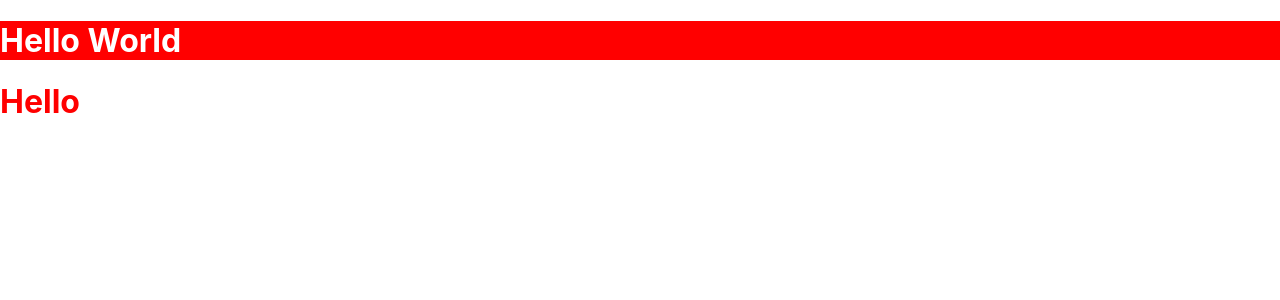
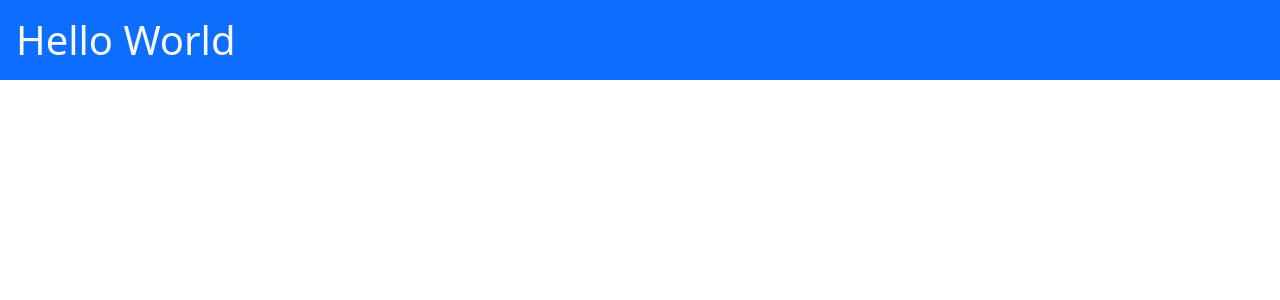
Before and after one commit to jyotivjadhav/secon_react_app, a React (Create React App) app: page / in a window 1280 px wide. Shown: the top 300 px of the page. Built offline with nearby package versions, Linux system fonts and the light colour scheme.

Commit message:
styling with bootstrap

```diff
--- a/package.json
+++ b/package.json
@@ -6,6 +6,7 @@
     "@testing-library/jest-dom": "^5.16.5",
     "@testing-library/react": "^13.4.0",
     "@testing-library/user-event": "^13.5.0",
+    "bootstrap": "^5.3.0",
     "react": "^18.2.0",
     "react-dom": "^18.2.0",
     "react-scripts": "5.0.1",
--- a/src/App.js
+++ b/src/App.js
@@ -1,4 +1,4 @@
-import "./App.css";
+import "bootstrap/dist/css/bootstrap.css";
 
 /**
  * Bcause 'class' is a keyword in JS.
@@ -6,9 +6,7 @@ import "./App.css";
 function App() {
   return (
     <>
-      <h1 className="beautiful">Hello World</h1>
-
-      <h1 style={{ color: "red" }}>Hello</h1>
+      <h1 className="bg-primary text-light p-3">Hello World</h1>
     </>
   );
 }
```
Also changed, not shown: 1 other file (tests, documents, lock files or other folders).
